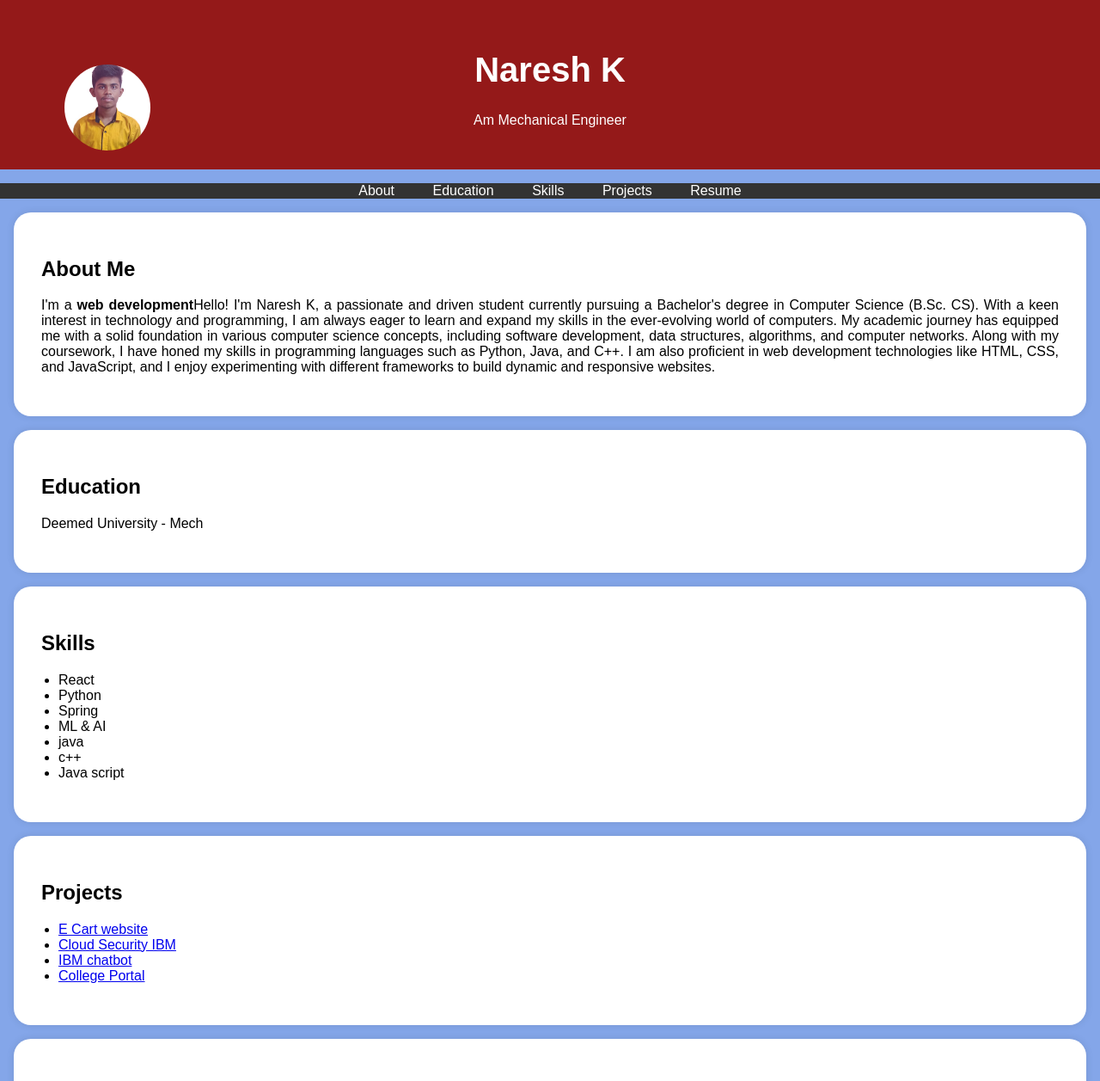
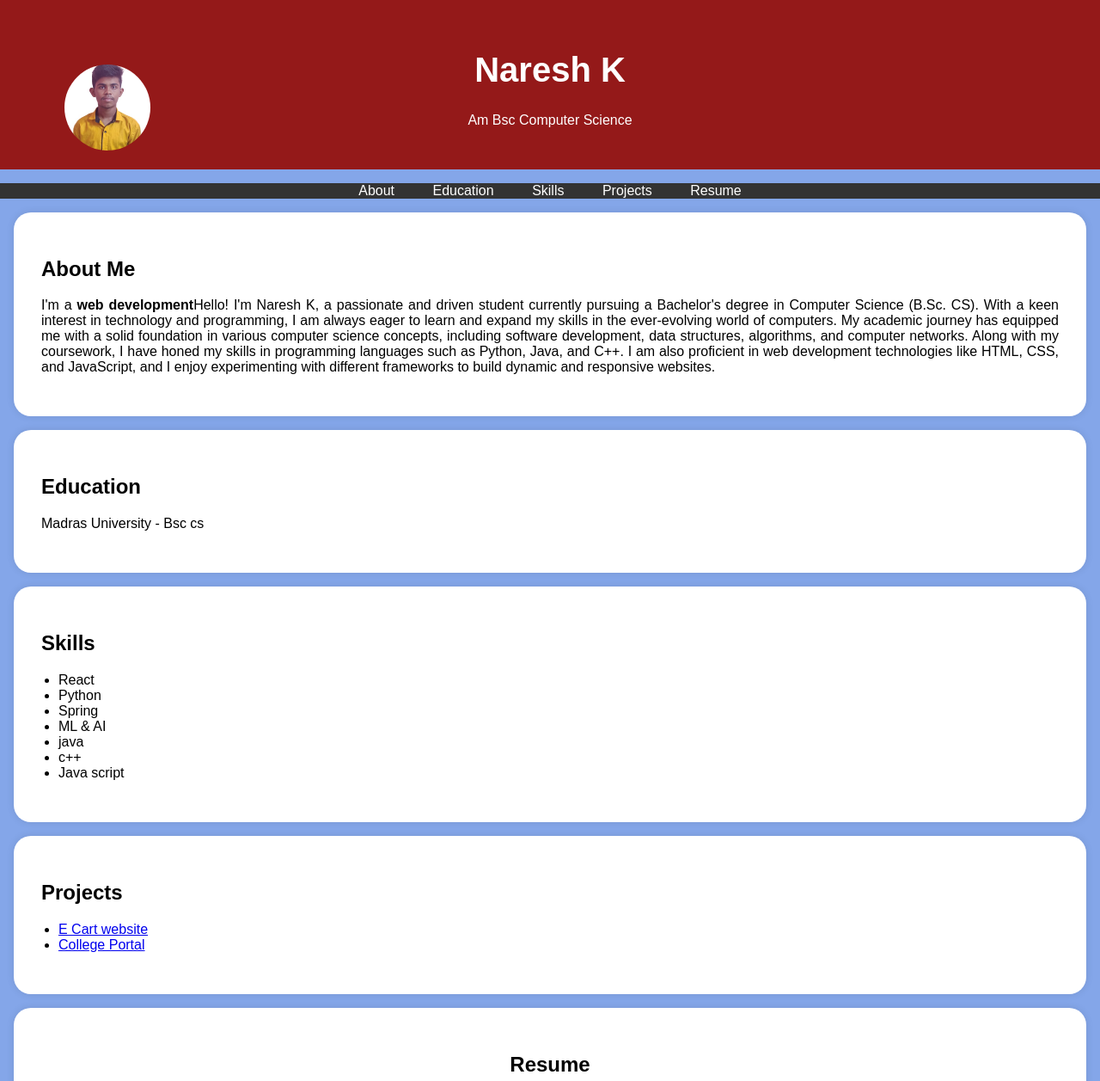
Before and after one commit to naresh11111109/digital-protfli, a plain HTML site: page index.html in a window 1280 px wide. Shown: the top 1257 px of the page at 86% size. Drawn offline with Linux system fonts and the light colour scheme.

Commit message:
Update index.html

```diff
--- a/index.html
+++ b/index.html
@@ -97,7 +97,7 @@
             <!-- Add your profile picture here -->
             <img src="passport photo.jpg" alt="Your Profile Picture" class="profile-picture">
             <h1>Naresh K</h1>
-            <p>Am Mechanical Engineer</p>
+            <p>Am Bsc Computer Science</p>
         </div>
     </header>
 
@@ -125,7 +125,7 @@
     <section id="education">
         <div class="section-content">
             <h2>Education</h2>
-            <p>Deemed University  - Mech</p>
+            <p>Madras  University  - Bsc cs</p>
 
 
         </div>
@@ -152,8 +152,8 @@
             <h2>Projects</h2>
             <ul>
                 <li><a href="#">E Cart website</a></li>
-                <li><a href="#">Cloud Security IBM</a></li>
-                <li><a href="#">IBM chatbot</a></li>
+
+
                 <li><a href="#">College Portal</a></li>
                 <!-- Add more project links here -->
             </ul>
```
